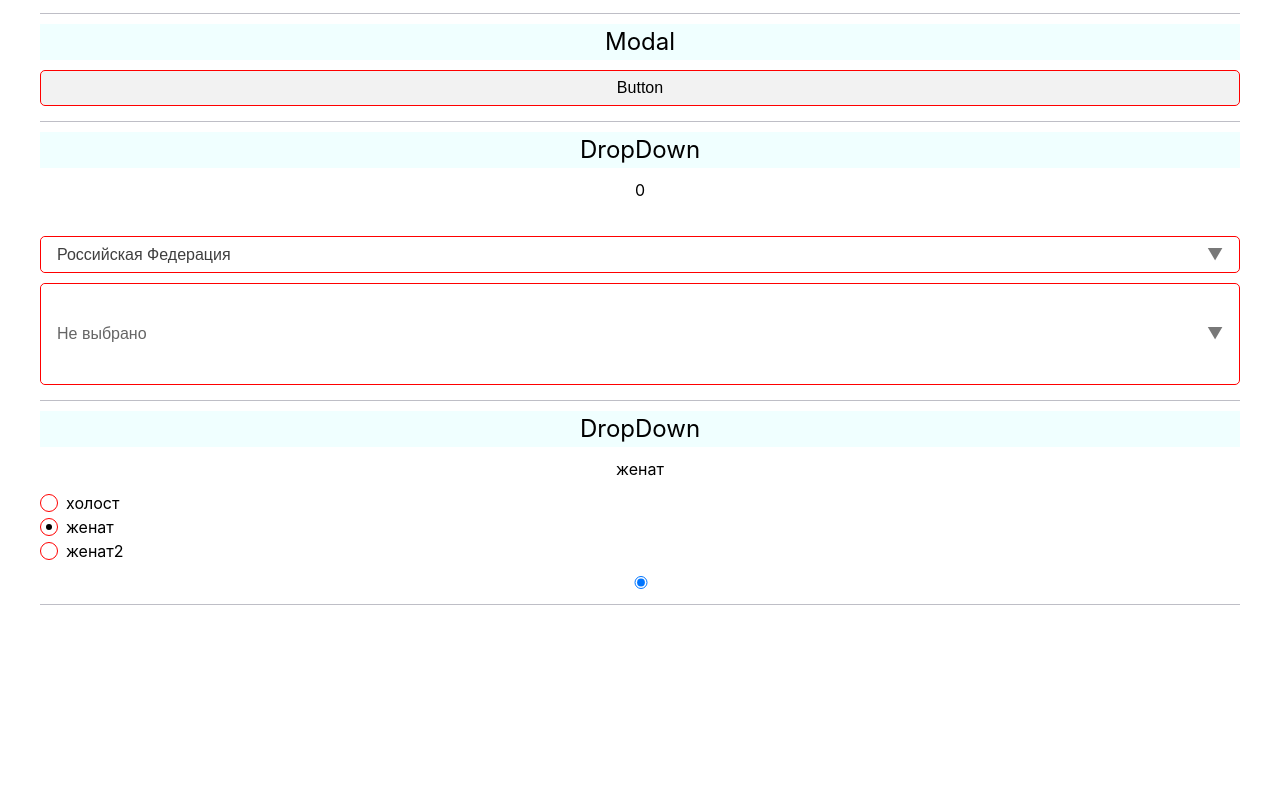
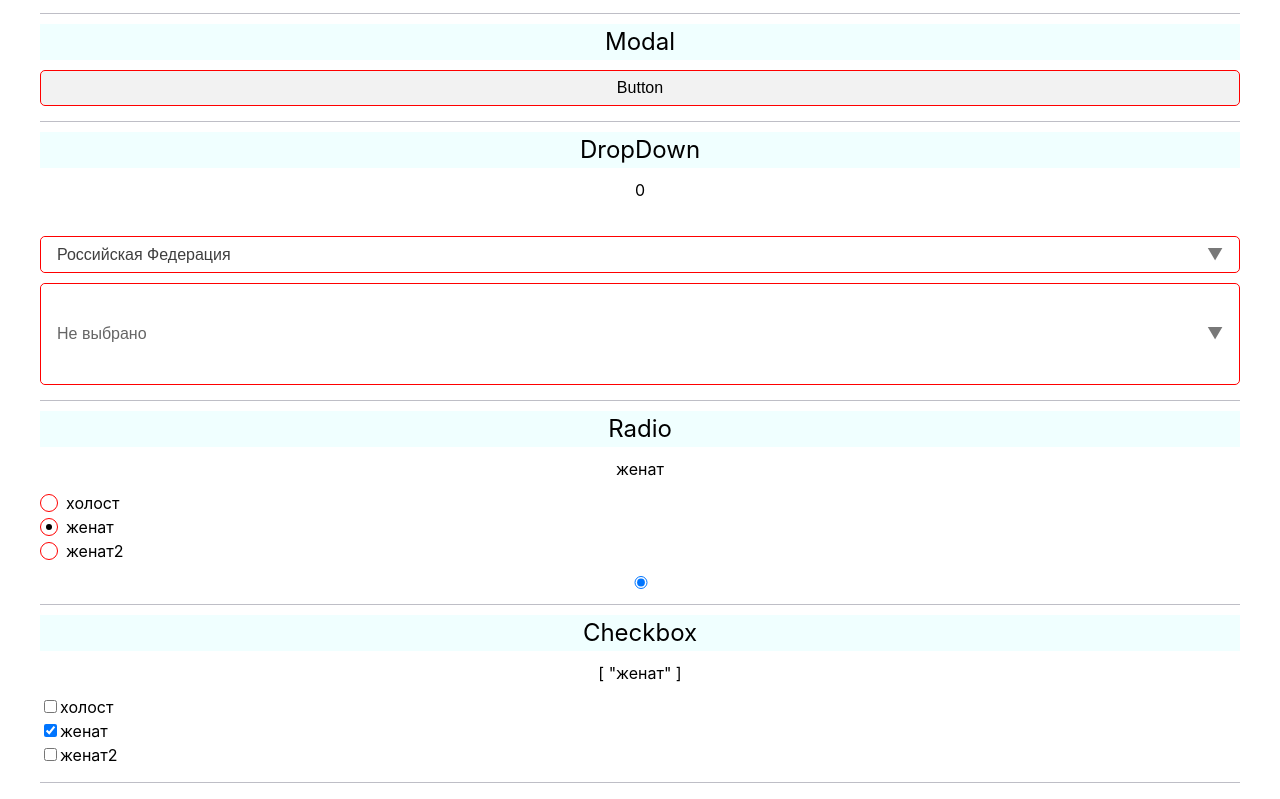
Before and after one commit to Smoren/vue3-hive-ui-kit, a Vue app: page / in a window 1280 px wide. Shown: the part 921-1720 px from the top of the page. Before the commit the page ends 1566 px from the top, so only its background shows below. Built offline with nearby package versions, Linux system fonts and the light colour scheme.

Commit message:
HiveCheckbox: init

```diff
--- a/src/App.vue
+++ b/src/App.vue
@@ -5,6 +5,7 @@ import { HiveButton, HiveDialog, HiveLoader, HiveTextarea } from '.';
 import HiveInput from './components/hive-input/hive-input.vue';
 import HiveDropDown from './components/hive-drop-down/hive-drop-down.vue';
 import HiveRadioGroup from './components/hive-radio-group/hive-radio-group.vue';
+import HiveCheckboxGroup from './components/hive-checkbox-group/hive-checkbox-group.vue';
 import HiveBadge from './components/hive-badge/hive-badge.vue';
 import { Option } from './common/types/select';
 import { useYearStore } from './stores/years';
@@ -214,6 +215,7 @@ const statusList = [
 ];
 
 const radioGroup = ref('женат');
+const checkbox = ref(['женат']);
 
 const date: Ref<Date | undefined> = ref();
 
@@ -323,11 +325,15 @@ const handleSearch = (value: string) => {
         <!-- <hive-drop-down v-model="mm" :options="statusList" title-field="title" value-field="id" /> -->
       </widget-wrapper>
       <!-- RadioGroup -->
-      <widget-wrapper title="DropDown">
+      <widget-wrapper title="Radio">
         {{ radioGroup }}
         <hive-radio-group :options="maritalStatusList" v-model="radioGroup" title-field="title" value-field="title" />
         <input type="radio" checked />
         <!-- <hive-input type="radio" checked /> -->
+      </widget-wrapper>
+      <widget-wrapper title="Checkbox">
+        {{ checkbox }}
+        <hive-checkbox-group :options="maritalStatusList" v-model="checkbox" title-field="title" value-field="title" />
       </widget-wrapper>
     </div>
   </div>
--- a/src/common/hooks/use-options.ts
+++ b/src/common/hooks/use-options.ts
@@ -3,7 +3,7 @@ import { CurrentOptions, CurrentOptionsRef, Options, Value } from '@/common/type
 
 export type FilterConfig = {
   options: Options | undefined;
-  modelValue: Value;
+  modelValue: Value | Value[];
   fieldTitle: string;
   fieldValue: string;
   withUndefined?: boolean;
--- a/src/common/mixin/emits.ts
+++ b/src/common/mixin/emits.ts
@@ -28,11 +28,19 @@ export const onKeydown = (emit: Keydown, event: KeyboardEvent) => {
   emit('keydown', event);
 };
 
-export type Update<T> = ((e: 'update:modelValue', value: T) => void) & ((e: 'change', value: T) => void);
+export type Change<T> = (e: 'change', value: T) => void;
+
+export const onChange = <T>(emit: Change<T>, value: T) => {
+  emit('change', value);
+};
+
+export type ModelValueUpdated<T> = (e: 'model-value-updated', value: T) => void;
+
+export type Update<T> = ((e: 'update:modelValue', value: T) => void) & ModelValueUpdated<T>;
 
 export const onUpdateModelValue = <T>(emit: Update<T>, value: T) => {
   emit('update:modelValue', value);
-  emit('change', value);
+  emit('model-value-updated', value);
 };
 
 export type Click = (e: 'click', event: MouseEvent) => void;
--- a/src/common/types/select.ts
+++ b/src/common/types/select.ts
@@ -6,7 +6,7 @@ export type Option = string | number | Record<string, unknown>;
 export type Options = Array<Option> | Record<string, Option>;
 
 export type CurrentOptions = {
-  [x: string]: Value;
+  [x: string]: Value | Value[];
   prev: string | null;
   next: string | null;
 };
--- /dev/null
+++ b/src/components/hive-checkbox-group/hive-checkbox-group.vue
@@ -0,0 +1,118 @@
+<script setup lang="ts">
+import { Ref, ref, watch } from 'vue';
+import { CommonProps } from '@/common/mixin/props';
+import { Mount, Unmount, Update, onUpdateModelValue } from '@/common/mixin/emits';
+import { useOptions } from '@/common/hooks/use-options';
+import { useOnMount } from '@/common/hooks/use-mount';
+import { Options, Value } from '@/common/types/select';
+import HiveCheckbox from '../hive-checkbox/HiveCheckbox.vue';
+
+export interface Props extends CommonProps {
+  modelValue: Value[];
+  options: Options | undefined;
+  inline?: boolean;
+  titleField?: string;
+  valueField?: string;
+  name?: string;
+}
+
+const props = withDefaults(defineProps<Props>(), {
+  inline: false,
+  titleField: 'title',
+  valueField: 'value',
+  name: 'checkbox-group',
+});
+
+type Emit = Mount & Unmount & Update<Value[]>;
+const emit = defineEmits<Emit>();
+useOnMount(emit);
+
+const currentValue: Ref<Value[] | null> = ref(null);
+
+setTimeout(() => {
+  currentValue.value = props.modelValue;
+}, 200);
+
+const { currentOptions } = useOptions({
+  options: props.options,
+  modelValue: props.modelValue,
+  fieldTitle: props.titleField,
+  fieldValue: props.valueField,
+});
+
+const changeValue = (value: Value) => {
+  if (currentValue.value === null) return;
+  if (!currentValue.value.includes(value)) {
+    currentValue.value?.push(value);
+    onUpdateModelValue<Value[]>(emit, currentValue.value);
+  } else if (currentValue.value.includes(value)) {
+    var index = currentValue.value.indexOf(value);
+    if (index !== -1) {
+      currentValue.value.splice(index, 1);
+    }
+  }
+};
+
+watch(
+  () => props.modelValue,
+  () => {
+    currentValue.value = props.modelValue;
+  },
+);
+
+watch(
+  () => props.options,
+  () => {
+    currentOptions.value = useOptions({
+      options: props.options,
+      modelValue: props.modelValue,
+      fieldTitle: props.titleField,
+      fieldValue: props.valueField,
+    }).currentOptions.value;
+  },
+);
+</script>
+
+<template>
+  <div class="hive-checkbox__container" :class="{ inline: inline }">
+    <div v-for="option in currentOptions" :key="option[1][valueField]" class="hive-checkbox__item">
+      <hive-checkbox
+        :option="option"
+        :title-field="titleField"
+        :value-field="valueField"
+        @change="changeValue(option[1][valueField])"
+        :checked="(currentValue as string[])?.includes(option[1][valueField])"
+      />
+    </div>
+  </div>
+</template>
+
+<style scoped lang="scss">
+@import '@/assets/variables.scss';
+
+$gap: 15px;
+
+.hive-checkbox {
+  &__container {
+    width: fit-content;
+
+    &.inline {
+      display: flex;
+      gap: $gap;
+      flex-wrap: wrap;
+
+      &.inline {
+        display: flex;
+        gap: $gap;
+        flex-wrap: wrap;
+      }
+    }
+  }
+
+  &__item {
+    display: flex;
+    align-items: center;
+    position: relative;
+  }
+}
+</style>
--- /dev/null
+++ b/src/components/hive-checkbox/HiveCheckbox.vue
@@ -0,0 +1,97 @@
+<script lang="ts" setup>
+import { Ref, computed, ref, watch } from 'vue';
+import { CommonProps } from '@/common/mixin/props';
+import {
+  Mount,
+  Unmount,
+  Update,
+  onUpdateModelValue,
+  Change,
+  onChange,
+  Focusout,
+  onFocusout,
+} from '@/common/mixin/emits';
+import { useOptions } from '@/common/hooks/use-options';
+import { useOnMount } from '@/common/hooks/use-mount';
+import { CurrentOptions, Value } from '@/common/types/select';
+
+export interface Props extends CommonProps {
+  option: [string, CurrentOptions] | undefined;
+  checked?: boolean;
+  modelValue?: boolean;
+  inline?: boolean;
+  titleField?: string;
+  valueField?: string;
+  name?: string;
+  minusIcon?: boolean;
+}
+
+const props = withDefaults(defineProps<Props>(), {
+  inline: false,
+  titleField: 'title',
+  valueField: 'value',
+  name: 'radio-group',
+  minusIcon: false,
+});
+
+type Emit = Mount & Unmount & Update<boolean> & Change<boolean> & Focusout;
+const emit = defineEmits<Emit>();
+useOnMount(emit);
+
+const currentValue = ref(props.modelValue ?? false);
+
+if (props.checked) {
+  currentValue.value = true;
+}
+
+const currentInputValue = ref(props.checked);
+
+const model = computed({
+  get() {
+    if (props.checked) {
+      return true;
+    }
+    return props.modelValue;
+  },
+  set(value) {
+    onUpdateModelValue(emit, value);
+  },
+});
+
+const checkbox = ref(null);
+
+watch(currentValue, (newValue) => {
+  onUpdateModelValue(emit, newValue);
+});
+</script>
+
+<template>
+  <div v-if="option" class="ui checkbox">
+    <input
+      v-model="currentValue"
+      :checked="checked"
+      :value="true"
+      :id="`hive-checkbox-${option[1][valueField]}`"
+      class="hidden"
+      tabindex="0"
+      type="checkbox"
+      @change="onChange(emit, currentValue)"
+      @focusout="onFocusout(emit)"
+    />
+    <label :for="`hive-checkbox-${option[1][valueField]}`" :class="{ minus: minusIcon }">
+      {{ option[1][titleField] }}
+    </label>
+  </div>
+</template>
+
+<style lang="scss" scoped>
+// @import '../../assets/css/semantic.css';
+
+// .minus {
+//   color: rgba(0, 0, 0, 0.95) !important;
+
+//   &::after {
+//     content: '\e800';
+//   }
+// }
+</style>
```
Also changed, not shown: src/components/hive-checkbox-group/hooks/use-checkbox-group.ts (added, +75 -0 lines), src/components/hive-radio-group/hive-radio-group.vue (+14 -11 lines). Lines whose indentation alone changed are shown as unchanged.
